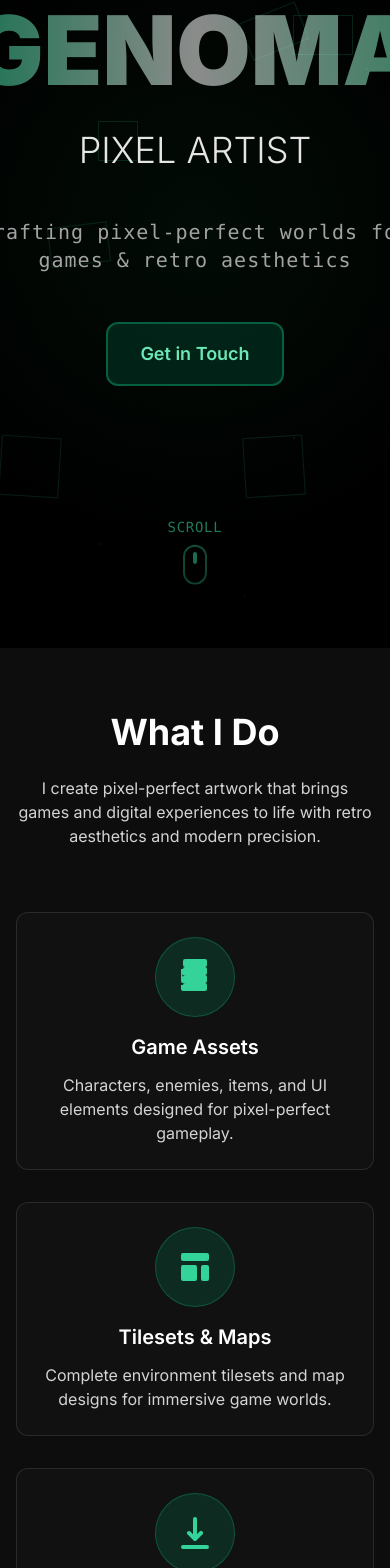
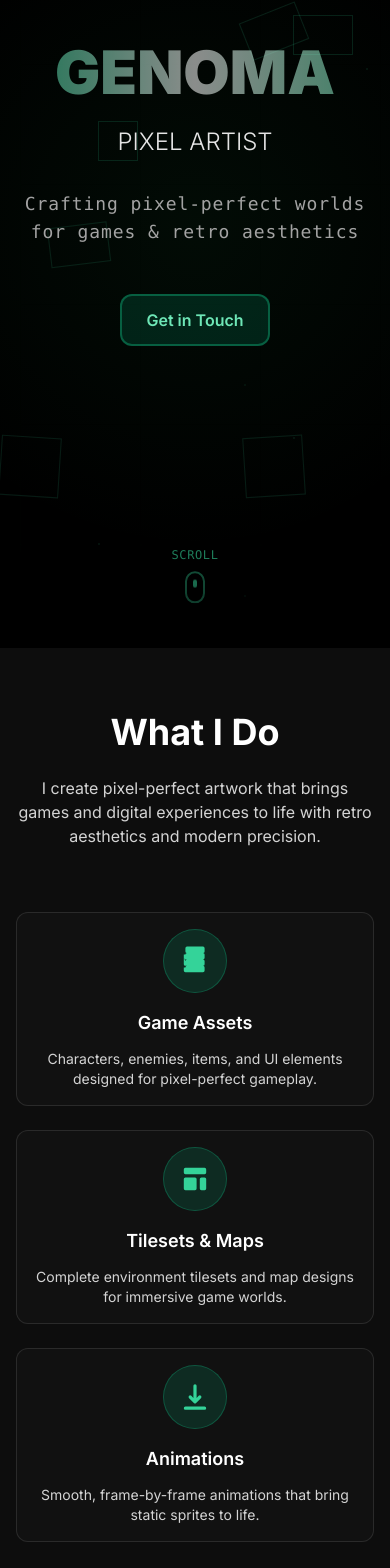
Before and after one commit to varsovvia/landing_genoma, a Next.js app: page / in a window 390 px wide. Shown: the part 196-1764 px from the top of the page. Built offline with nearby package versions, Linux system fonts and the light colour scheme.

Commit message:
Mobile optimization and gallery load more feature - responsive design, better spacing, and progressive artwork loading

```diff
--- a/app/page.tsx
+++ b/app/page.tsx
@@ -13,11 +13,18 @@ export default function Home() {
   const [selectedArtwork, setSelectedArtwork] = useState<Artwork | null>(null);
   const [isLightboxOpen, setIsLightboxOpen] = useState(false);
   const [visibleSections, setVisibleSections] = useState<Set<string>>(new Set(['hero']));
+  const [displayedArtworks, setDisplayedArtworks] = useState<number>(8); // Show first 8 artworks
 
   const filteredArtworks = useMemo(() => {
     if (!selectedTag) return artworks;
     return artworks.filter(artwork => artwork.tags.includes(selectedTag));
   }, [selectedTag]);
+
+  const displayedFilteredArtworks = useMemo(() => {
+    return filteredArtworks.slice(0, displayedArtworks);
+  }, [filteredArtworks, displayedArtworks]);
+
+  const hasMoreArtworks = displayedArtworks < filteredArtworks.length;
 
   const handleArtworkClick = (artwork: Artwork) => {
     setSelectedArtwork(artwork);
@@ -27,6 +34,15 @@ export default function Home() {
   const handleCloseLightbox = () => {
     setIsLightboxOpen(false);
     setSelectedArtwork(null);
+  };
+
+  const handleLoadMore = () => {
+    setDisplayedArtworks(prev => Math.min(prev + 8, filteredArtworks.length));
+  };
+
+  const handleTagSelect = (tag: string | null) => {
+    setSelectedTag(tag);
+    setDisplayedArtworks(8); // Reset to show first 8 when changing tags
   };
 
   // Intersection Observer for scroll animations
@@ -82,51 +98,51 @@ export default function Home() {
             </p>
           </div>
 
-          <div className="grid grid-cols-1 md:grid-cols-3 gap-8">
-            <div className={`text-center p-6 bg-surface/50 border border-border rounded-xl hover-lift group transition-all duration-700 ${
+          <div className="grid grid-cols-1 md:grid-cols-3 gap-6 sm:gap-8">
+            <div className={`text-center p-4 sm:p-6 bg-surface/50 border border-border rounded-xl hover-lift group transition-all duration-700 ${
               visibleSections.has('what-i-do')
                 ? 'opacity-100 translate-y-0'
                 : 'opacity-0 translate-y-10'
             }`} style={{ transitionDelay: '200ms' }}>
-              <div className="w-20 h-20 bg-emerald-600/20 border border-emerald-500/30 rounded-full flex items-center justify-center mx-auto mb-4 group-hover:scale-110 transition-transform duration-300">
-                <svg className="w-10 h-10 text-emerald-400" fill="currentColor" viewBox="0 0 20 20">
+              <div className="w-16 h-16 sm:w-20 sm:h-20 bg-emerald-600/20 border border-emerald-500/30 rounded-full flex items-center justify-center mx-auto mb-4 group-hover:scale-110 transition-transform duration-300">
+                <svg className="w-8 h-8 sm:w-10 sm:h-10 text-emerald-400" fill="currentColor" viewBox="0 0 20 20">
                   <path fillRule="evenodd" d="M4 2a1 1 0 011-1h10a1 1 0 011 1v2a1 1 0 01-1 1H5a1 1 0 01-1-1V2zm0 4a1 1 0 011-1h10a1 1 0 011 1v2a1 1 0 01-1 1H4a1 1 0 01-1-1V6zm0 4a1 1 0 011-1h10a1 1 0 011 1v2a1 1 0 01-1 1H4a1 1 0 01-1-1V8zm0 4a1 1 0 011-1h10a1 1 0 011 1v2a1 1 0 01-1 1H4a1 1 0 01-1-1v-2z" clipRule="evenodd" />
                 </svg>
               </div>
-              <h3 className="text-xl font-semibold mb-3 text-white group-hover:text-emerald-400 transition-colors duration-300">Game Assets</h3>
-              <p className="text-neutral-300">
+              <h3 className="text-lg sm:text-xl font-semibold mb-3 text-white group-hover:text-emerald-400 transition-colors duration-300">Game Assets</h3>
+              <p className="text-neutral-300 text-sm sm:text-base">
                 Characters, enemies, items, and UI elements designed for pixel-perfect gameplay.
               </p>
             </div>
 
-            <div className={`text-center p-6 bg-surface/50 border border-border rounded-xl hover-lift group transition-all duration-700 ${
+            <div className={`text-center p-4 sm:p-6 bg-surface/50 border border-border rounded-xl hover-lift group transition-all duration-700 ${
               visibleSections.has('what-i-do')
                 ? 'opacity-100 translate-y-0'
                 : 'opacity-0 translate-y-10'
             }`} style={{ transitionDelay: '400ms' }}>
-              <div className="w-20 h-20 bg-emerald-600/20 border border-emerald-500/30 rounded-full flex items-center justify-center mx-auto mb-4 group-hover:scale-110 transition-transform duration-300">
-                <svg className="w-10 h-10 text-emerald-400" fill="currentColor" viewBox="0 0 20 20">
+              <div className="w-16 h-16 sm:w-20 sm:h-20 bg-emerald-600/20 border border-emerald-500/30 rounded-full flex items-center justify-center mx-auto mb-4 group-hover:scale-110 transition-transform duration-300">
+                <svg className="w-8 h-8 sm:w-10 sm:h-10 text-emerald-400" fill="currentColor" viewBox="0 0 20 20">
                   <path d="M3 4a1 1 0 011-1h12a1 1 0 011 1v2a1 1 0 01-1 1H4a1 1 0 01-1-1V4zM3 10a1 1 0 011-1h6a1 1 0 011 1v6a1 1 0 01-1 1H4a1 1 0 01-1-1v-6zM14 9a1 1 0 00-1 1v6a1 1 0 001 1h2a1 1 0 001-1v-6a1 1 0 00-1-1h-2z" />
                 </svg>
               </div>
-              <h3 className="text-xl font-semibold mb-3 text-white group-hover:text-emerald-400 transition-colors duration-300">Tilesets & Maps</h3>
-              <p className="text-neutral-300">
+              <h3 className="text-lg sm:text-xl font-semibold mb-3 text-white group-hover:text-emerald-400 transition-colors duration-300">Tilesets & Maps</h3>
+              <p className="text-neutral-300 text-sm sm:text-base">
                 Complete environment tilesets and map designs for immersive game worlds.
               </p>
             </div>
 
-            <div className={`text-center p-6 bg-surface/50 border border-border rounded-xl hover-lift group transition-all duration-700 ${
+            <div className={`text-center p-4 sm:p-6 bg-surface/50 border border-border rounded-xl hover-lift group transition-all duration-700 ${
               visibleSections.has('what-i-do')
                 ? 'opacity-100 translate-y-0'
                 : 'opacity-0 translate-y-10'
             }`} style={{ transitionDelay: '600ms' }}>
-              <div className="w-20 h-20 bg-emerald-600/20 border border-emerald-500/30 rounded-full flex items-center justify-center mx-auto mb-4 group-hover:scale-110 transition-transform duration-300">
-                <svg className="w-10 h-10 text-emerald-400" fill="currentColor" viewBox="0 0 20 20">
+              <div className="w-16 h-16 sm:w-20 sm:h-20 bg-emerald-600/20 border border-emerald-500/30 rounded-full flex items-center justify-center mx-auto mb-4 group-hover:scale-110 transition-transform duration-300">
+                <svg className="w-8 h-8 sm:w-10 sm:h-10 text-emerald-400" fill="currentColor" viewBox="0 0 20 20">
                   <path fillRule="evenodd" d="M3 17a1 1 0 011-1h12a1 1 0 110 2H4a1 1 0 01-1-1zm3.293-7.707a1 1 0 011.414 0L9 10.586V3a1 1 0 112 0v7.586l1.293-1.293a1 1 0 111.414 1.414l-3 3a1 1 0 01-1.414 0l-3-3a1 1 0 010-1.414z" clipRule="evenodd" />
                 </svg>
               </div>
-              <h3 className="text-xl font-semibold mb-3 text-white group-hover:text-emerald-400 transition-colors duration-300">Animations</h3>
-              <p className="text-neutral-300">
+              <h3 className="text-lg sm:text-xl font-semibold mb-3 text-white group-hover:text-emerald-400 transition-colors duration-300">Animations</h3>
+              <p className="text-neutral-300 text-sm sm:text-base">
                 Smooth, frame-by-frame animations that bring static sprites to life.
               </p>
             </div>
@@ -163,18 +179,18 @@ export default function Home() {
               <TagFilters
                 tags={allTags}
                 selectedTag={selectedTag}
-                onTagSelect={setSelectedTag}
+                onTagSelect={handleTagSelect}
               />
             </div>
           </div>
 
           {/* Artworks Grid */}
-          <div className={`grid grid-cols-1 sm:grid-cols-2 lg:grid-cols-3 xl:grid-cols-4 gap-6 md:gap-8 transition-all duration-700 ${
+          <div className={`grid grid-cols-1 sm:grid-cols-2 lg:grid-cols-3 xl:grid-cols-4 gap-4 sm:gap-6 md:gap-8 transition-all duration-700 ${
             visibleSections.has('gallery')
               ? 'opacity-100 translate-y-0'
               : 'opacity-0 translate-y-10'
           }`} style={{ transitionDelay: '500ms' }}>
-            {filteredArtworks.map((artwork, index) => (
+            {displayedFilteredArtworks.map((artwork, index) => (
               <div
                 key={artwork.slug}
                 className={`transition-all duration-700 ${
@@ -191,9 +207,21 @@ export default function Home() {
               </div>
             ))}
 
-            {filteredArtworks.length === 0 && (
+            {displayedFilteredArtworks.length === 0 && (
               <div className="col-span-full text-center py-12">
                 <p className="text-neutral-400 text-lg">No artworks found for this tag.</p>
+              </div>
+            )}
+
+            {/* Load More Button */}
+            {hasMoreArtworks && (
+              <div className="col-span-full text-center py-8 sm:py-12">
+                <button
+                  onClick={handleLoadMore}
+                  className="px-8 py-4 bg-emerald-600/20 border-2 border-emerald-500/40 text-emerald-300 text-lg font-semibold rounded-xl hover:bg-emerald-600/30 hover:border-emerald-400/60 hover:text-white transition-all duration-500 hover:scale-105 hover:shadow-2xl hover:shadow-emerald-500/25 backdrop-blur-sm"
+                >
+                  Load More Artworks
+                </button>
               </div>
             )}
           </div>
--- a/components/HeroHeader.tsx
+++ b/components/HeroHeader.tsx
@@ -57,48 +57,48 @@ export default function HeroHeader() {
         </div>
       </div>
 
-      {/* Main Content - Centered */}
-      <div className="relative z-10 text-center px-4">
-        {/* Main Title - Much Bigger */}
-        <h1 className="text-8xl md:text-9xl lg:text-[12rem] font-black text-transparent bg-clip-text bg-gradient-to-r from-emerald-400 via-white to-emerald-300 mb-8 animate-pulse">
+      {/* Main Content - Centered with Mobile Optimization */}
+      <div className="relative z-10 text-center px-4 sm:px-6">
+        {/* Main Title - Mobile Responsive */}
+        <h1 className="text-6xl sm:text-7xl md:text-8xl lg:text-9xl xl:text-[12rem] font-black text-transparent bg-clip-text bg-gradient-to-r from-emerald-400 via-white to-emerald-300 mb-6 sm:mb-8 animate-pulse">
           GENOMA
         </h1>
 
-        {/* Subtitle - Bigger and Cleaner */}
-        <p className="text-4xl md:text-5xl lg:text-6xl text-neutral-200 font-light mb-12 animate-fade-in-up">
+        {/* Subtitle - Mobile Responsive */}
+        <p className="text-2xl sm:text-3xl md:text-4xl lg:text-5xl xl:text-6xl text-neutral-200 font-light mb-8 sm:mb-12 animate-fade-in-up">
           PIXEL ARTIST
         </p>
 
-        {/* Simple Tagline */}
-        <p className="text-xl md:text-2xl text-neutral-400 font-mono tracking-wider max-w-2xl mx-auto animate-fade-in-up" style={{ animationDelay: '0.5s' }}>
+        {/* Simple Tagline - Mobile Responsive */}
+        <p className="text-lg sm:text-xl md:text-2xl text-neutral-400 font-mono tracking-wider max-w-2xl mx-auto animate-fade-in-up px-2" style={{ animationDelay: '0.5s' }}>
           Crafting pixel-perfect worlds for games & retro aesthetics
         </p>
 
-        {/* Contact Link - Simple and Direct - Fixed positioning */}
-        <div className="mt-12 mb-16 animate-fade-in-up" style={{ animationDelay: '1s' }}>
+        {/* Contact Link - Mobile Optimized */}
+        <div className="mt-12 sm:mt-16 mb-16 sm:mb-20 animate-fade-in-up" style={{ animationDelay: '1s' }}>
           <a
             href="mailto:genoma@example.com?subject=Commission%20Inquiry"
-            className="inline-block px-8 py-4 bg-emerald-600/20 border-2 border-emerald-500/40 text-emerald-300 text-lg font-semibold rounded-xl hover:bg-emerald-600/30 hover:border-emerald-400/60 hover:text-white transition-all duration-500 hover:scale-110 hover:shadow-2xl hover:shadow-emerald-500/25 backdrop-blur-sm"
+            className="inline-block px-6 sm:px-8 py-3 sm:py-4 bg-emerald-600/20 border-2 border-emerald-500/40 text-emerald-300 text-base sm:text-lg font-semibold rounded-xl hover:bg-emerald-600/30 hover:border-emerald-400/60 hover:text-white transition-all duration-500 hover:scale-110 hover:shadow-2xl hover:shadow-emerald-500/25 backdrop-blur-sm"
           >
             Get in Touch
           </a>
         </div>
       </div>
 
-      {/* Enhanced Scroll Indicator - Positioned below content */}
-      <div className="absolute bottom-12 left-0 right-0 flex justify-center">
+      {/* Enhanced Scroll Indicator - Mobile Responsive */}
+      <div className="absolute bottom-8 sm:bottom-12 left-0 right-0 flex justify-center">
         <div className="flex flex-col items-center space-y-2 animate-bounce">
-          <span className="text-emerald-400/60 text-sm font-mono tracking-wider">
+          <span className="text-emerald-400/60 text-xs sm:text-sm font-mono tracking-wider">
             SCROLL
           </span>
-          <div className="w-6 h-10 border-2 border-emerald-400/40 rounded-full flex justify-center">
-            <div className="w-1 h-3 bg-emerald-400/60 rounded-full mt-2 animate-bounce" />
+          <div className="w-5 sm:w-6 h-8 sm:h-10 border-2 border-emerald-400/40 rounded-full flex justify-center">
+            <div className="w-1 h-2 sm:h-3 bg-emerald-400/60 rounded-full mt-2 animate-bounce" />
           </div>
         </div>
       </div>
 
       {/* Smooth Transition Overlay */}
-      <div className="absolute bottom-0 left-0 right-0 h-32 bg-gradient-to-t from-black/50 to-transparent" />
+      <div className="absolute bottom-0 left-0 right-0 h-24 sm:h-32 bg-gradient-to-t from-black/50 to-transparent" />
 
       {/* Custom CSS for animations */}
       <style jsx>{`
```
